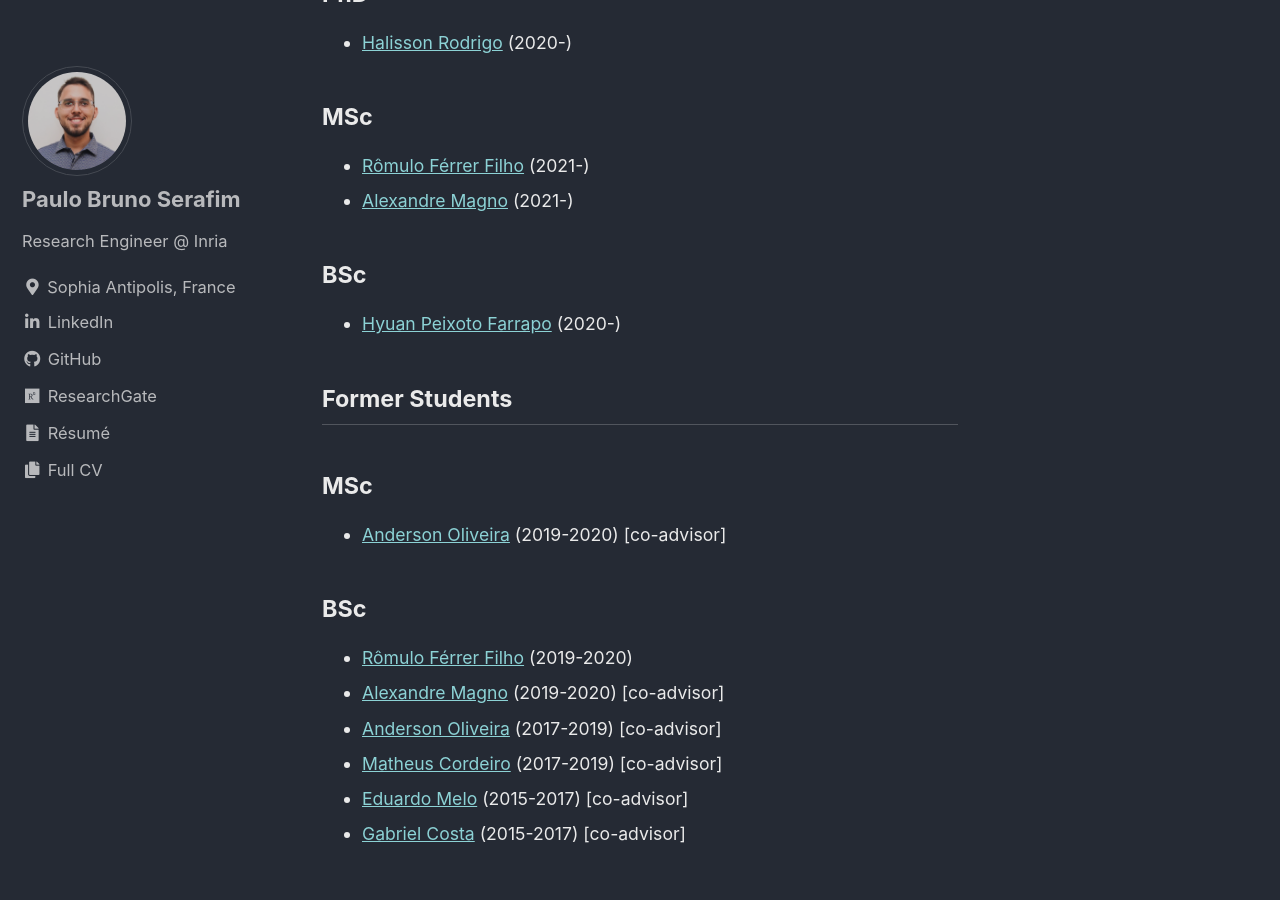
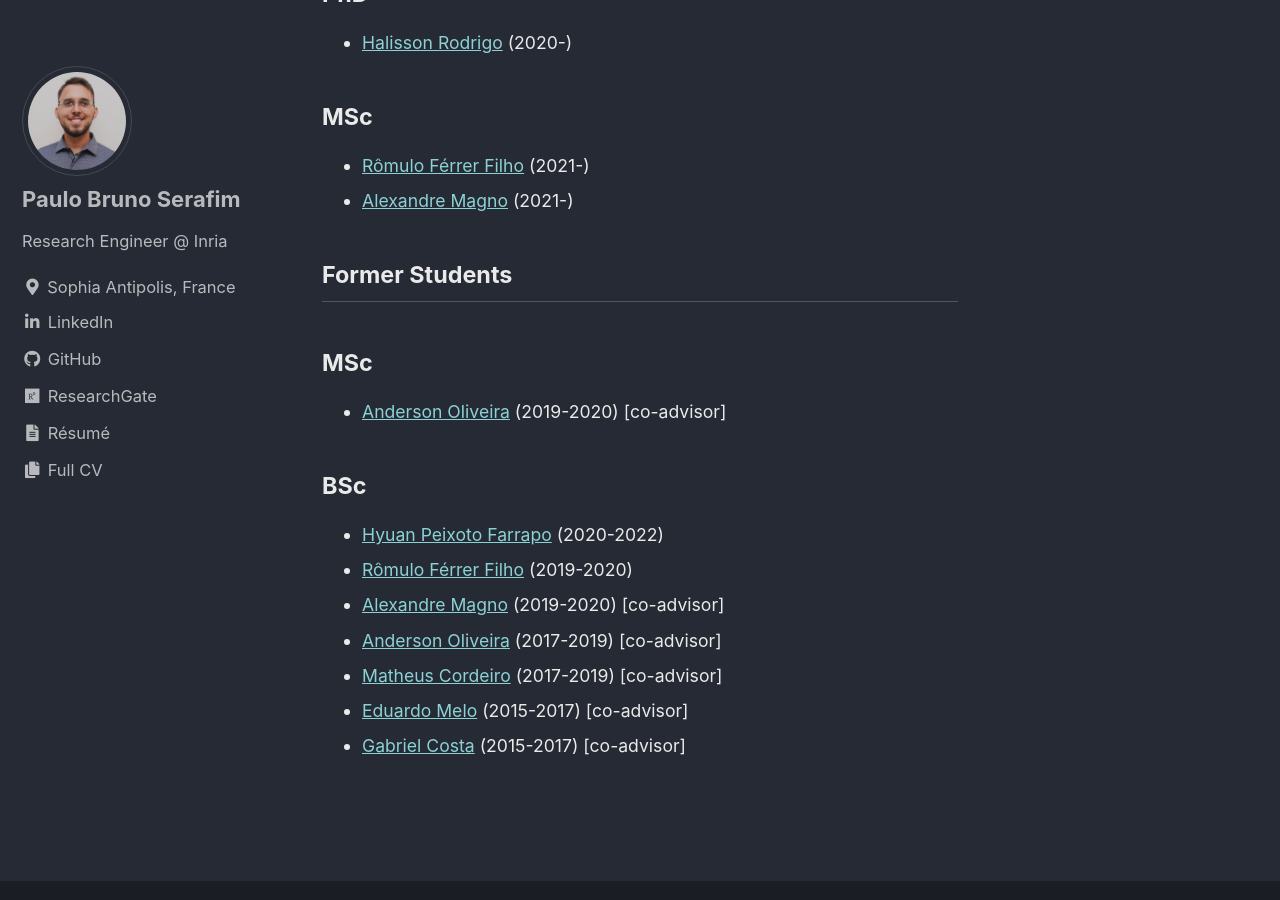
Before and after one commit to paulobruno/PersonalSite, a Jekyll site: the page built from _pages/students.md, in a window 1280 px wide and 900 px high, scrolled down 317 px. Built offline with Jekyll 4.4.1, drawn with Linux system fonts in a browser that asks for light colours; cached includes are drawn as plain includes.

Commit message:
Update students page

```diff
--- a/_pages/students.md
+++ b/_pages/students.md
@@ -20,12 +20,6 @@
   <li style="text-align:left"><a href="https://www.linkedin.com/in/magnomont12">Alexandre Magno</a> (2021-)</li>
 </ul>
 
-#### BSc
-
-<ul>
-  <li style="text-align:left"><a href="https://github.com/hyuan02">Hyuan Peixoto Farrapo</a> (2020-)</li>
-</ul>
-
 
 ## Former Students
 
@@ -38,6 +32,7 @@
 #### BSc
 
 <ul>
+  <li style="text-align:left"><a href="https://github.com/hyuan02">Hyuan Peixoto Farrapo</a> (2020-2022)</li>
   <li style="text-align:left"><a href="https://github.com/romulofff">Rômulo Férrer Filho</a> (2019-2020)</li>
   <li style="text-align:left"><a href="https://www.linkedin.com/in/magnomont12">Alexandre Magno</a> (2019-2020) [co-advisor]</li>
   <li style="text-align:left"><a href="https://www.linkedin.com/in/anderson-oliveira-b65099133/">Anderson Oliveira</a> (2017-2019) [co-advisor]</li>
```
